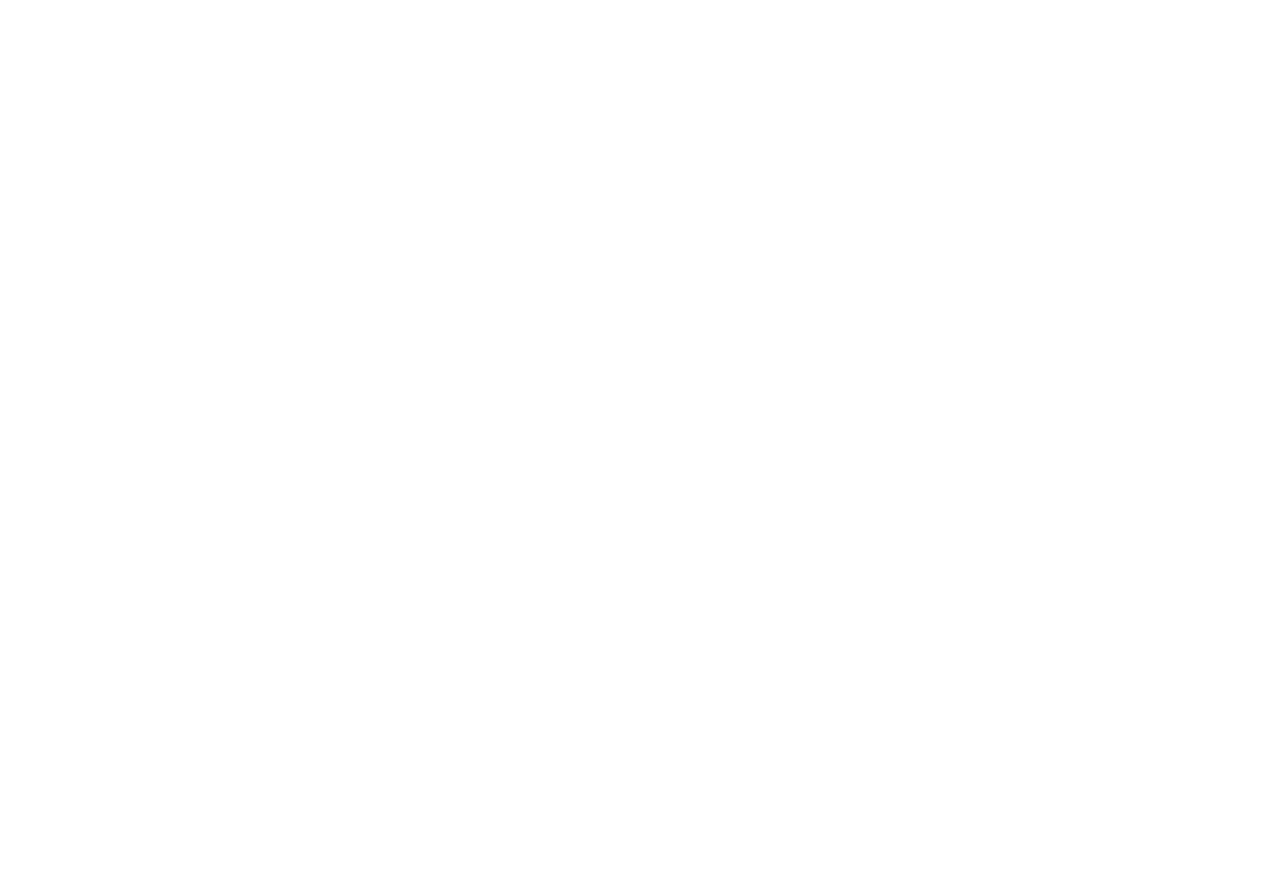
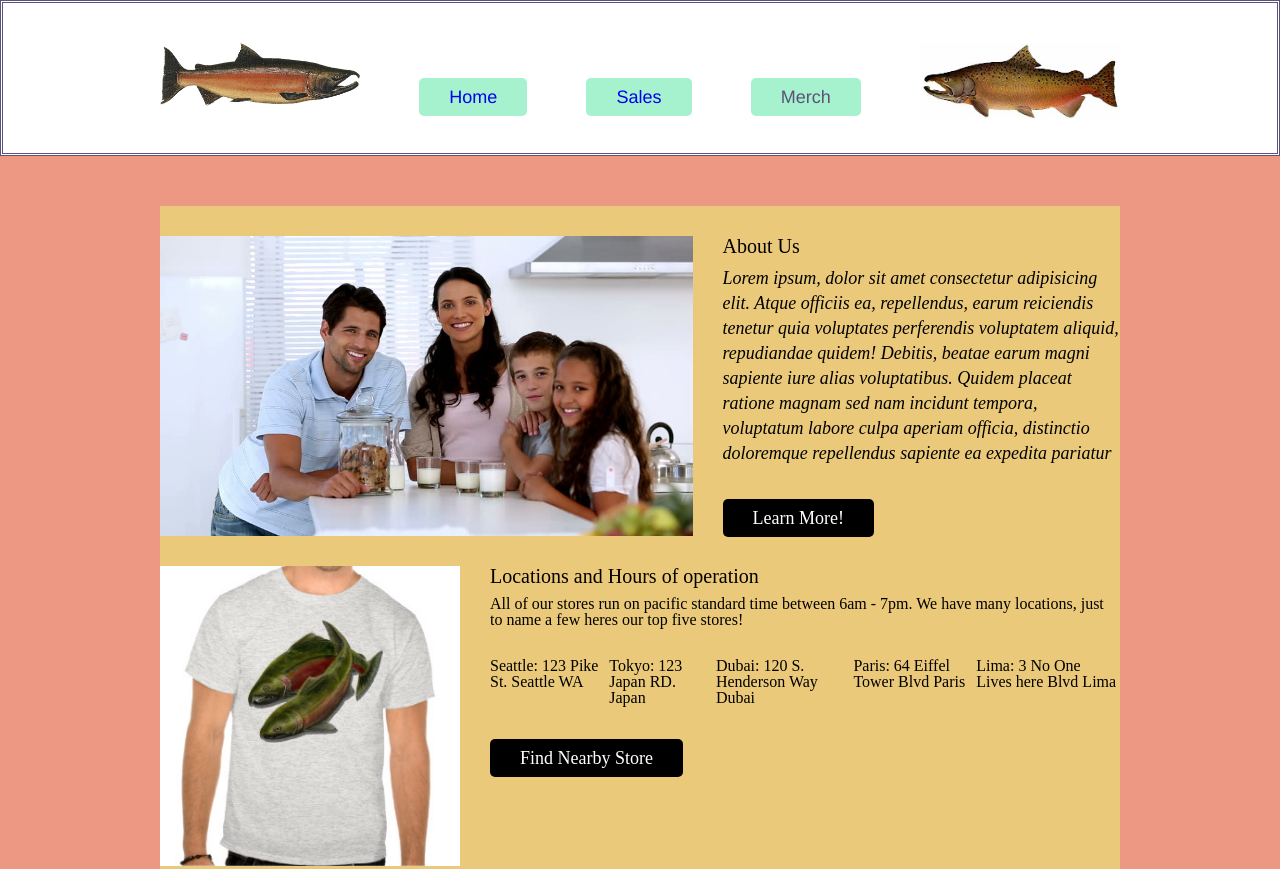
Before and after one commit to Drahoot/cookie-stand, a plain HTML site: page index.html in a window 1280 px wide. Shown: the top 869 px of the page. Before the commit the page ends 800 px from the top, so only its background shows below. Drawn offline with Linux system fonts and the light colour scheme.

Commit message:
finished lab 8

```diff
--- a/CSS/style.css
+++ b/CSS/style.css
@@ -0,0 +1,166 @@
+/* Header styling */
+/* Color codes vvvvvv */
+/* ebc97a a6f2cf ec9883 72977f 5b517b */
+header{
+  background-color:white;
+  height: 150px;
+  margin-bottom: 50px;
+  border: double;
+  border-color:#5b517b;
+
+}
+
+nav {
+  width: 960px;
+  margin: auto;
+  -ms-flex-align: center;
+}
+nav ul li{
+  background-color: #a6f2cf;
+  color: #5b517b;
+  width: max-content;
+  padding: 10px 30px;
+  margin-top: 33px;
+  transition: 350ms;
+  font-size: 18px;
+  cursor: pointer;
+  border-radius: 5px;
+  font-family: 'Franklin Gothic Medium', 'Arial Narrow', Arial, sans-serif;
+}
+
+#salmon {
+  width:200px ;
+  margin:auto;
+  float: left;
+  margin-top: 40px;
+}
+
+#chinook{
+  width: 200px;
+  margin: auto;
+  float: right;
+  margin-top: 40px;
+}
+
+header ul{
+  display: flex;
+  justify-content: space-evenly;
+  list-style: none;
+}
+ header ul li{
+   margin-top: 75px;
+ }
+
+a{
+  text-decoration: none;
+
+}
+
+
+/* Main styling */
+
+
+#table,td,th{
+  font-family: Arial, Helvetica, sans-serif;
+  border: solid black;
+}
+
+main {
+  width: 960px;
+  margin: auto;
+  padding-top: 30px;
+  background-color:#ebc97a ;
+}
+body{
+  background-color:#ec9883;
+}
+#section1 {
+  display: flex;
+  margin-bottom: 30px;
+  height: 300px;
+}
+
+#section1 div {
+  width: calc(50% - 30px);
+  padding-left: 30px;
+}
+
+h2 {
+  font-size: 20px;
+  margin-bottom: 10px;
+}
+
+#section1 div p{
+  height: 300px;
+  overflow: auto;
+  font-size: 15px;
+  font-style: italic;
+  line-height: 20px;
+}
+
+#section1 div div{
+  background-color: #000;
+  color: #fff;
+  width: max-content;
+  padding: 10px 30px;
+  margin-top: 33px;
+  transition: 350ms;
+  font-size: 18px;
+  cursor: pointer;
+  border-radius: 5px;
+}
+
+#section1 div div:hover{
+  background-color: #72977f;
+}
+
+#section2 {
+  display: flex;
+  margin-bottom: 30px;
+  height: 300px;
+}
+
+#section2 div {
+  width: calc(70% - 30px);
+  padding-left: 30px;
+}
+
+#section1 div p{
+  height: 200px;
+  overflow: auto;
+  font-size: 18px;
+  font-style: italic;
+  line-height: 25px;
+}
+
+#section2 div div{
+  background-color: #000;
+  color: #fff;
+  width: max-content;
+  padding: 10px 30px;
+  margin-top: 33px;
+  transition: 350ms;
+  font-size: 18px;
+  cursor: pointer;
+  border-radius: 5px;
+}
+
+#section2 div div:hover{
+  background-color: #72977f;
+}
+
+main ul{
+  display: flex;
+  justify-content: space-between;
+  margin-top: 30px;
+  margin-bottom: 30px;
+  list-style: none;
+  padding: 0px;
+}
+/* footer styling */
+
+footer{
+  background-color:#5b517b;
+  height: 150px;
+  text-align: center;
+}
--- a/JS/app.js
+++ b/JS/app.js
@@ -1,4 +1,4 @@
-"use strict";
+'use strict';
 
 let custHourly = ['6am: ', '7am: ', '8am: ', '9am: ', '10am: ', '11am: ', '12pm: ', '1pm: ', '2pm: ', '3pm: ', '4pm: ', '5pm: ', '6pm: ', '7pm: ']
 
--- a/index.html
+++ b/index.html
@@ -0,0 +1,62 @@
+<!DOCTYPE html>
+<html>
+<head>
+  <link rel="stylesheet" href="CSS/reset.css">
+  <link rel="stylesheet" href="CSS/style.css">
+  <title>Salmon Cookies</title>
+</head>
+<body>
+  <header>
+    <nav>
+      <img src="assets/salmon.png" alt="salmon" id="salmon">
+      <img src="assets/chinook.jpg" alt="chinook" id="chinook">
+      <ul>
+        <li><a href="index.html">Home</a></li>
+        <li><a href="sales.html">Sales</a></li>
+        <li><a href="#"></a>Merch</li>
+      </ul>
+    </nav>
+  </header>
+
+  <main>
+    <section id="section1">
+      <img src="assets/family.jpg" alt="family" id="family">
+      <div>
+        <h2>About Us</h2>
+        <p>Lorem ipsum, dolor sit amet consectetur adipisicing elit. Atque officiis ea, repellendus, earum reiciendis tenetur quia voluptates perferendis voluptatem aliquid, repudiandae quidem! Debitis, beatae earum magni sapiente iure alias voluptatibus.
+        Quidem placeat ratione magnam sed nam incidunt tempora, voluptatum labore culpa aperiam officia, distinctio doloremque repellendus sapiente ea expedita pariatur officiis temporibus. Quas recusandae pariatur quae ad reprehenderit fuga vel.
+        Magni, ea incidunt maiores excepturi odit sit totam consectetur quos adipisci placeat laboriosam tempora atque praesentium fugiat repellendus? Dolore doloremque eius inventore excepturi ipsum unde explicabo architecto voluptatibus voluptatem hic. This is to see if you actually scrolled down. Betcha didn't see that coming.</p>
+        <div>Learn More!</div>
+      </div>
+    </section>
+    <section id="section2">
+      <img src="assets/shirt.jpg" id="shirt">
+      <div>
+        <h2>Locations and Hours of operation</h2>
+        <p>All of our stores run on pacific standard time between 6am - 7pm. We have many locations, just to name a few heres our top five stores!</p>
+        <ul>
+          <li>Seattle: 123 Pike St. Seattle WA</li>
+          <li>Tokyo: 123 Japan RD. Japan</li>
+          <li>Dubai: 120 S. Henderson Way Dubai</li>
+          <li>Paris: 64 Eiffel Tower Blvd Paris</li>
+          <li>Lima: 3 No One Lives here Blvd Lima</li>
+        </ul>
+        <div>Find Nearby Store</div>
+      </div>
+    </section>
+    <ul>
+      <li><img src="assets/fish.jpg" alt="fish" id="fish"></li>
+      <li><img src="assets/cutter.jpeg" alt="cutter" id="cutter"></li>
+      <li><img src="assets/frosted-cookie.jpg" alt="frosted-cookie" id="frosted-cookie"></li>
+    </ul>
+  </main>
+  <footer>
+    <ul>
+      <li><h2>Contact Us</h2></li>
+      <li>253-123-4567</li>
+      <li>SalmonCookies@gmail.com</li>
+      <li>123 Pike St. Seattle WA</li>
+    </ul>
+  </footer>
+</body>
+</html>
```
Also changed, not shown: sales.html (+17 -6 lines), assets/chinook.jpg (added), assets/cutter.jpeg (added), assets/family.jpg (added), assets/fish.jpg (added), assets/frosted-cookie.jpg (added), assets/salmon.png (added), assets/shirt.jpg (added).
